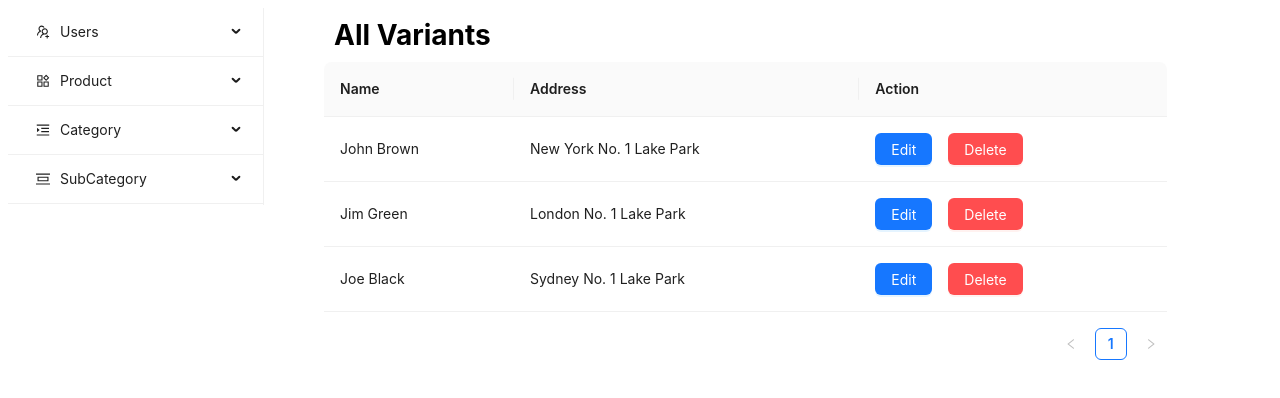
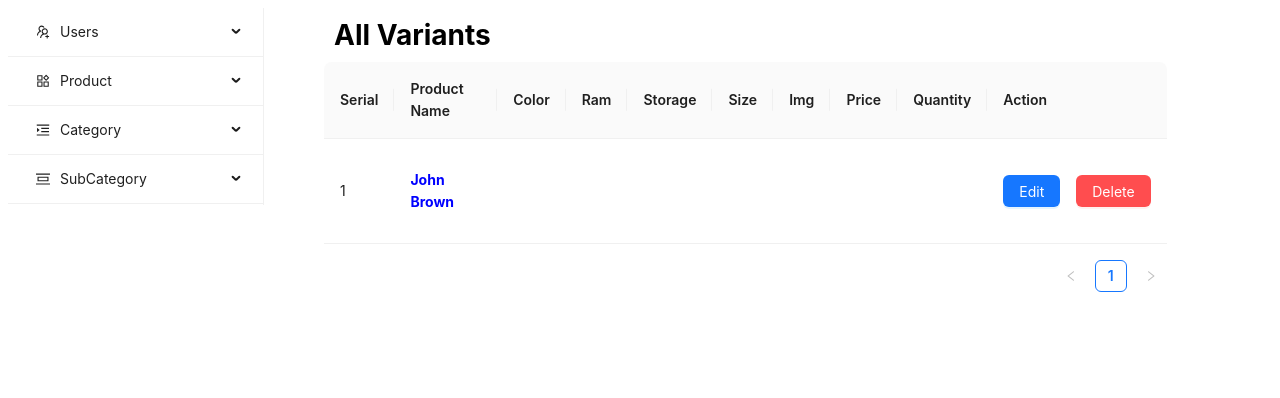
Before and after one commit to jibonrahaman/Orebi-Dashboard, a React app: page /allvariant in a window 1280 px wide. Shown: the top 398 px of the page. Built offline with nearby package versions, Linux system fonts and the light colour scheme; the HTML template or start-up script is replaced by a standard one.

Commit message:
Add Variant route table setup and data get

```diff
--- a/pages/AllVariant.jsx
+++ b/pages/AllVariant.jsx
@@ -2,16 +2,58 @@
 import { Button, Space, Table, Tag } from 'antd';
 const columns = [
   {
-    title: 'Name',
-    dataIndex: 'name',
-    key: 'name',
+    title: 'Serial',
+    dataIndex: 'number',
+    key: 'number',
+    render:(_id,record,index) =>{return (index+1)}
 
   },
 
   {
-    title: 'Address',
-    dataIndex: 'address',
-    key: 'address',
+    title: 'Product Name',
+    dataIndex: 'name',
+    key: 'name',
+    render: (text) => <p style={{color:'blue', fontWeight: 'bold'}}>{text}</p>,
+  },
+   {
+    title: 'Color',
+    dataIndex: 'color',
+    key: 'color',
+  },
+  {
+    title: 'Ram',
+    dataIndex: 'ram',
+    key: 'ram',
+  },
+
+  {
+    title: 'Storage',
+    dataIndex: 'storage',
+    key: 'storage',
+  },
+
+  {
+    title: 'Size',
+    dataIndex: 'size',
+    key: 'size',
+  },
+
+  {
+    title: 'Img',
+    dataIndex: 'img',
+    key: 'img',
+  },
+
+  {
+    title: 'Price',
+    dataIndex: 'price',
+    key: 'price',
+  },
+
+  {
+    title: 'Quantity',
+    dataIndex: 'quantity',
+    key: 'quantity',
   },
 
   {
@@ -33,20 +75,8 @@ const data = [
     address: 'New York No. 1 Lake Park',
     tags: ['nice', 'developer'],
   },
-  {
-    key: '2',
-    name: 'Jim Green',
-    age: 42,
-    address: 'London No. 1 Lake Park',
-    tags: ['loser'],
-  },
-  {
-    key: '3',
-    name: 'Joe Black',
-    age: 32,
-    address: 'Sydney No. 1 Lake Park',
-    tags: ['cool', 'teacher'],
-  },
+
+
 ];
 export default function AllVariant() {
   return (
```
